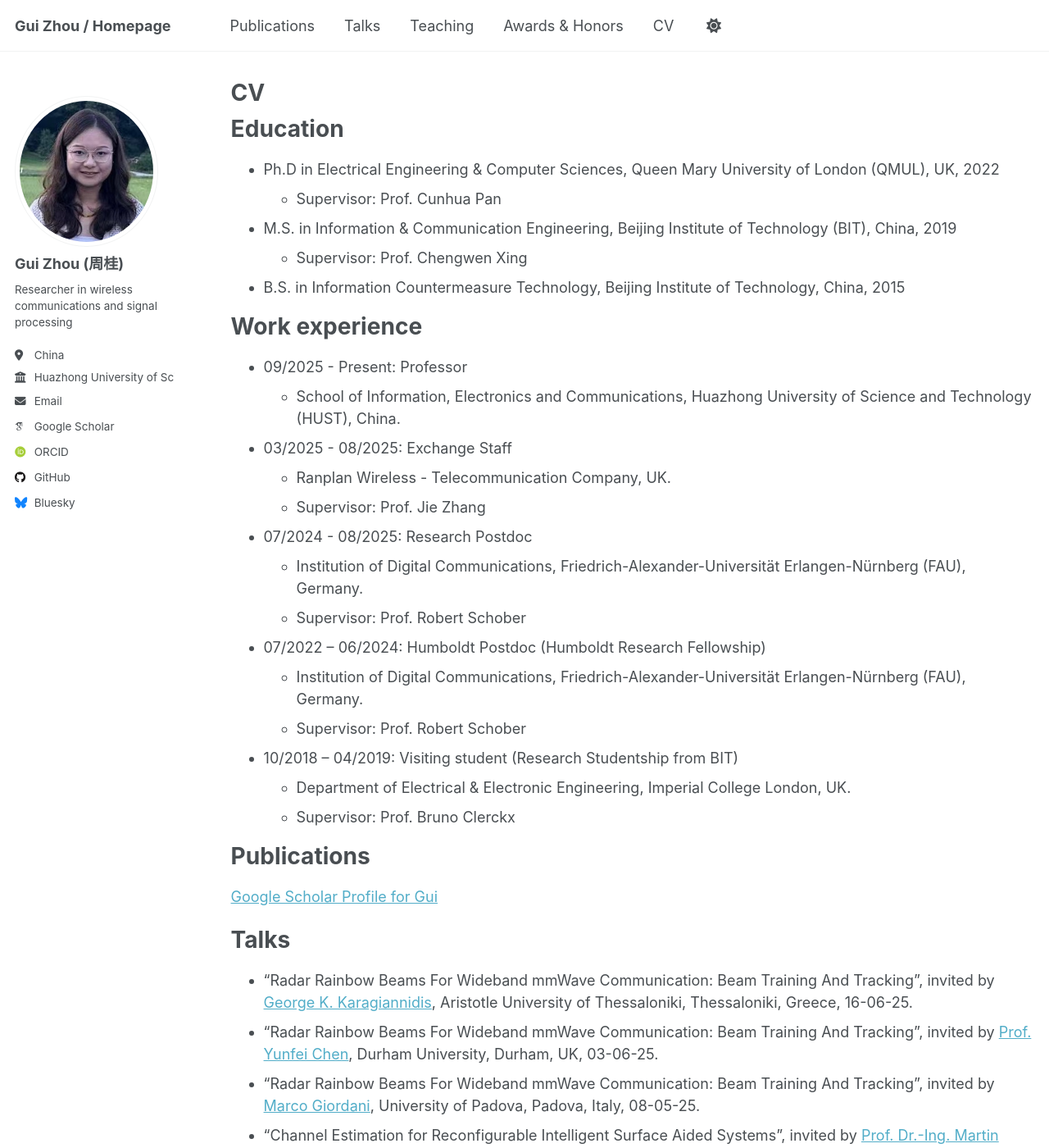
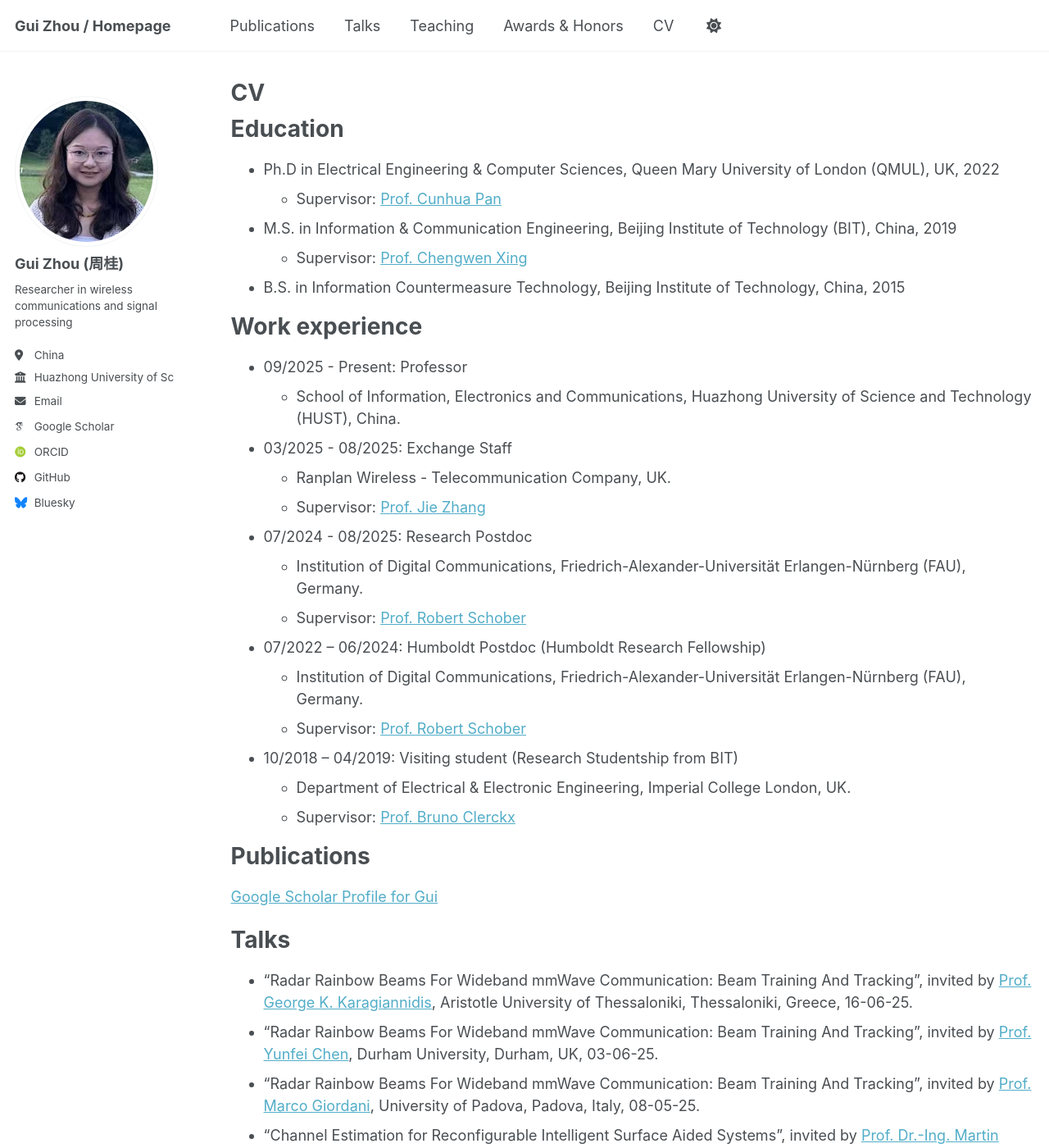
Before and after one commit to GuiZhou1992/GuiZhou, a Jekyll site: the page built from _pages/cv.md, in a window 1280 px wide and 1400 px high. Shown: the whole window at 82% size. Built offline with Jekyll 4.4.1, drawn with Linux system fonts in a browser that asks for light colours; some web fonts are replaced; a script that is not in the unit is left out; part of the change alters nothing that is shown.

Commit message:
Update cv.md

```diff
--- a/_pages/cv.md
+++ b/_pages/cv.md
@@ -13,10 +13,10 @@ Education
 ======
 * Ph.D in Electrical Engineering & Computer Sciences, Queen Mary University of London (QMUL), UK,
 2022
-  * Supervisor: Prof. Cunhua Pan
+  * Supervisor: [Prof. Cunhua Pan](https://radio.seu.edu.cn/newenglish/pch_en/main.psp)
 * M.S. in Information & Communication Engineering, Beijing Institute of Technology (BIT), China,
 2019
-  * Supervisor: Prof. Chengwen Xing
+  * Supervisor: [Prof. Chengwen Xing](https://pure.bit.edu.cn/en/persons/chengwen-xing)
 * B.S. in Information Countermeasure Technology, Beijing Institute of Technology, China,
  2015
 
@@ -26,17 +26,17 @@ Work experience
    * School of Information, Electronics and Communications, Huazhong University of Science and Technology (HUST), China.
 * 03/2025 - 08/2025:  Exchange Staff
    * Ranplan Wireless - Telecommunication Company, UK.
-   * Supervisor: Prof. Jie Zhang
+   * Supervisor: [Prof. Jie Zhang](https://www.ranplanwireless.com/team/jie-zhang)
 * 07/2024 - 08/2025:  Research Postdoc
    * Institution of Digital Communications, Friedrich-Alexander-Universität Erlangen-Nürnberg (FAU),
    Germany.
-   * Supervisor: Prof. Robert Schober
+   * Supervisor: [Prof. Robert Schober](https://www.idc.tf.fau.eu/person/robert-schober/)
 * 07/2022 – 06/2024:  Humboldt Postdoc (Humboldt Research Fellowship)
    * Institution of Digital Communications, Friedrich-Alexander-Universität Erlangen-Nürnberg (FAU), Germany.
-   * Supervisor: Prof. Robert Schober
+   * Supervisor: [Prof. Robert Schober](https://www.idc.tf.fau.eu/person/robert-schober/)
 * 10/2018 – 04/2019:  Visiting student (Research Studentship from BIT)
    * Department of Electrical & Electronic Engineering, Imperial College London, UK.
-   * Supervisor: Prof. Bruno Clerckx
+   * Supervisor: [Prof. Bruno Clerckx](https://profiles.imperial.ac.uk/b.clerckx)
 
 Publications
 ======
@@ -44,9 +44,9 @@ Publications
 
 Talks
 ======
-* "Radar Rainbow Beams For Wideband mmWave Communication: Beam Training And Tracking", invited by [George K. Karagiannidis](http://geokarag.webpages.auth.gr/), Aristotle University of Thessaloniki, Thessaloniki, Greece, 16-06-25.
+* "Radar Rainbow Beams For Wideband mmWave Communication: Beam Training And Tracking", invited by [Prof. George K. Karagiannidis](http://geokarag.webpages.auth.gr/), Aristotle University of Thessaloniki, Thessaloniki, Greece, 16-06-25.
 * "Radar Rainbow Beams For Wideband mmWave Communication: Beam Training And Tracking", invited by [Prof. Yunfei Chen](https://www.durham.ac.uk/staff/yunfei-chen/), Durham University, Durham, UK, 03-06-25.
-* "Radar Rainbow Beams For Wideband mmWave Communication: Beam Training And Tracking", invited by [Marco Giordani](https://www.unipd.it/en/contatti/rubrica/?detail=Y&ruolo=1&checkout=cerca&persona=GIORDANI&key=65F301CAFD8465C31DDC7D892F2A4FE1), University of Padova, Padova, Italy, 08-05-25.
+* "Radar Rainbow Beams For Wideband mmWave Communication: Beam Training And Tracking", invited by [Prof. Marco Giordani](https://www.unipd.it/en/contatti/rubrica/?detail=Y&ruolo=1&checkout=cerca&persona=GIORDANI&key=65F301CAFD8465C31DDC7D892F2A4FE1), University of Padova, Padova, Italy, 08-05-25.
 * "Channel Estimation for Reconfigurable Intelligent Surface Aided Systems", invited by [Prof. Dr.-Ing. Martin Haardt](https://www.tu-ilmenau.de/en/university/departments/department-of-electrical-engineering-and-information-technology/profile/institutes-and-groups/fachgebiet-nachrichtentechnik/team/martin-haardt), Ilmenau University of Technology, Germany, 23-09-2024.
 
 Teaching
```
